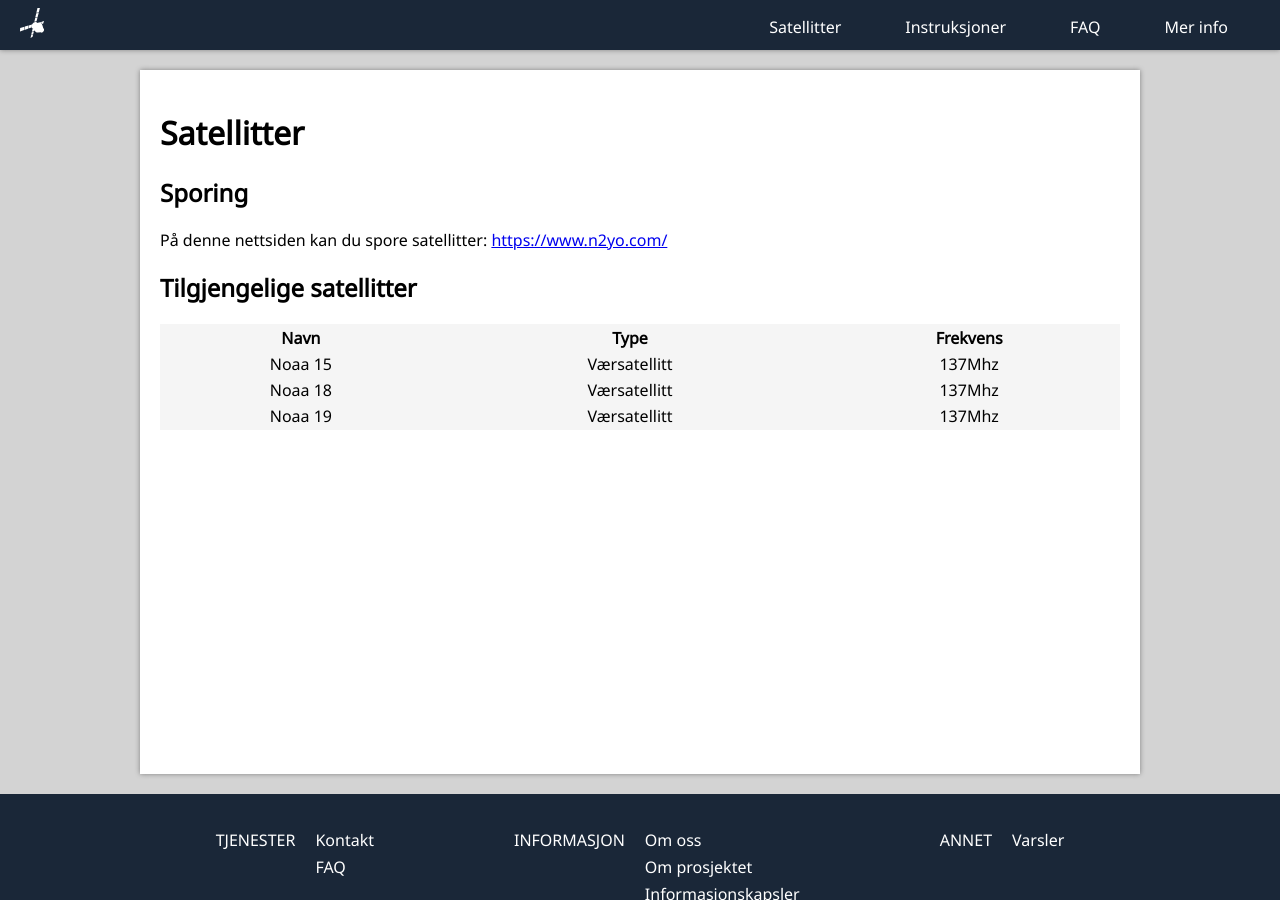
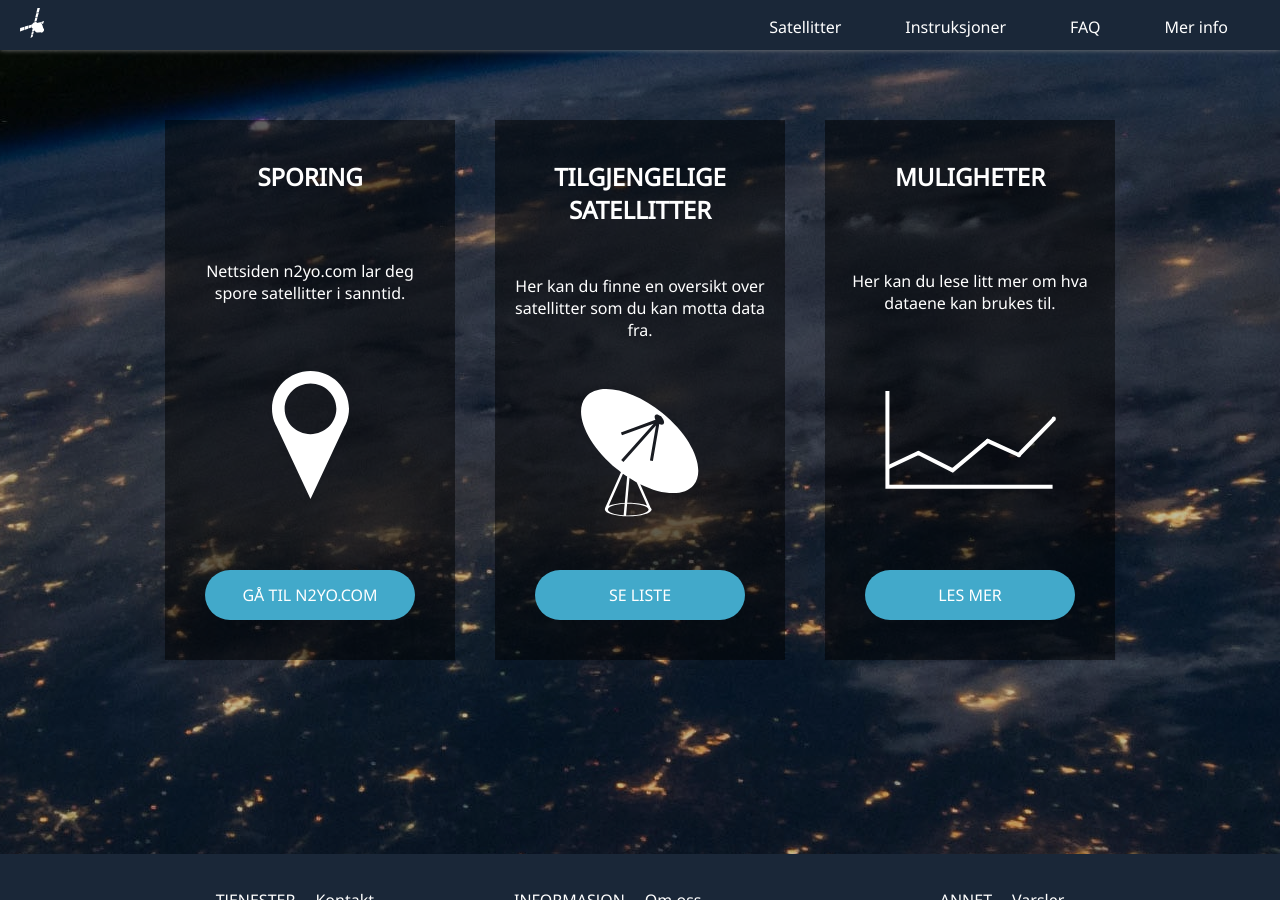
Before and after one commit to petterroea/eit-satellitt-i-norge, a Jekyll site: the page built from src/satellitter/index.html, in a window 1280 px wide and 900 px high. Built offline with Jekyll 4.4.1, drawn with Linux system fonts in a browser that asks for light colours.

Commit message:
satellite page

```diff
--- /dev/null
+++ b/src/_layouts/plain.html
@@ -0,0 +1,20 @@
+---
+---
+<!DOCTYPE html>
+<html>
+
+<head>
+	<meta charset="utf-8">
+	<title>Satellitt i Norge - {{ page.title }}</title>
+	<link rel="preconnect" href="https://fonts.gstatic.com">
+	<link href="https://fonts.googleapis.com/css2?family=Noto+Sans&display=swap" rel="stylesheet">
+	<link rel="stylesheet" href="/eit-satellitt-i-norge/assets/css/default.css" />
+</head>
+
+<body>
+	{% include navigation.html %}
+	{{ content }}
+	{% include footer.html %}
+</body>
+
+</html>
--- a/src/assets/css/default.scss
+++ b/src/assets/css/default.scss
@@ -1,12 +1,14 @@
 ---
 ---
-
  body {
 	margin: 0;
 	padding: 0;
 	font-family: "Noto Sans", sans-serif;
 	background-color: lightgray;
 	color: black;
+	background-image: linear-gradient(rgba(0, 0, 0, 0.25), rgba(0, 0, 0, 0.25)),
+		url(/eit-satellitt-i-norge/assets/images/nasa-Q1p7bh3SHj8-unsplash.jpg);
+	background-position: center;
 }
 
 table {
@@ -88,3 +90,52 @@ table {
 	text-decoration: none;
 	color: white;
 }
+
+.card-container {
+  margin: 50px 0;
+  min-height: calc(100vh - 196px);
+	display: flex;
+	flex-direction: row;
+	justify-content: center;
+}
+
+.card {
+  display: flex;
+  flex-direction: column;
+  justify-content: space-between;
+  align-items: center;
+  text-align: center;
+  color: white;
+  padding: 20px;
+  margin: 20px;
+  background-color: rgba(0, 0, 0, 0.5);
+  width: 250px;
+  height: 500px;
+}
+
+.card h2 {
+  text-transform: uppercase;
+}
+
+.blue-button {
+	background-color: #42a9ca;
+	padding: 14px;
+	margin: 20px;
+	width: calc(100% - 68px);
+	border-radius: 25px;
+	color: white;
+	text-transform: uppercase;
+	text-decoration: none;
+}
+
+.blue-button:hover {
+  background-color: #48b8dd;
+}
+
+.blue-button:active {
+  background-color: #41a4c5;
+}
+
+.graphic {
+  margin: 20px;
+}
--- a/src/assets/css/main.scss
+++ b/src/assets/css/main.scss
@@ -54,25 +54,6 @@ body {
 	background-position: center;
 }
 
-.blue-button {
-	background-color: #42a9ca;
-	padding: 14px;
-	margin: 20px;
-	width: calc(100% - 68px);
-	border-radius: 25px;
-	color: white;
-	text-transform: uppercase;
-	text-decoration: none;
-}
-
-.blue-button:hover {
-  background-color: #48b8dd;
-}
-
-.blue-button:active {
-  background-color: #41a4c5;
-}
-
 .footer {
   width: 100%;
 }
--- /dev/null
+++ b/src/satellitter/index.html
@@ -0,0 +1,24 @@
+---
+title: Satellitter
+layout: plain
+---
+<div class="card-container">
+    <div class="card">
+        <h2>Sporing</h2>
+        <p>Nettsiden n2yo.com lar deg spore satellitter i sanntid.</p>
+        <img class="graphic" src="/eit-satellitt-i-norge/assets/images/marker.svg">
+        <a href="https://www.n2yo.com/" class="blue-button">GÅ TIL N2YO.COM</a>
+    </div>
+    <div class="card">
+        <h2>Tilgjengelige satellitter</h2>
+        <p>Her kan du finne en oversikt over satellitter som du kan motta data fra.</p>
+        <img class="graphic" src="/eit-satellitt-i-norge/assets/images/dish.svg">
+        <a href="/eit-satellitt-i-norge/satellitter/liste/" class="blue-button">SE LISTE</a>
+    </div>
+    <div class="card">
+        <h2>Muligheter</h2>
+        <p>Her kan du lese litt mer om hva dataene kan brukes til.</p>
+        <img class="graphic" src="/eit-satellitt-i-norge/assets/images/stonks.svg">
+        <a href="/eit-satellitt-i-norge/mer-info/" class="blue-button">LES MER</a>
+    </div>
+</div>
```
Also changed, not shown: src/assets/images/dish.svg (added), src/assets/images/marker.svg (added), src/assets/images/stonks.svg (added), src/satellitter/liste/index.md (renamed from src/satellitter/index.md). Lines whose indentation alone changed are shown as unchanged.
